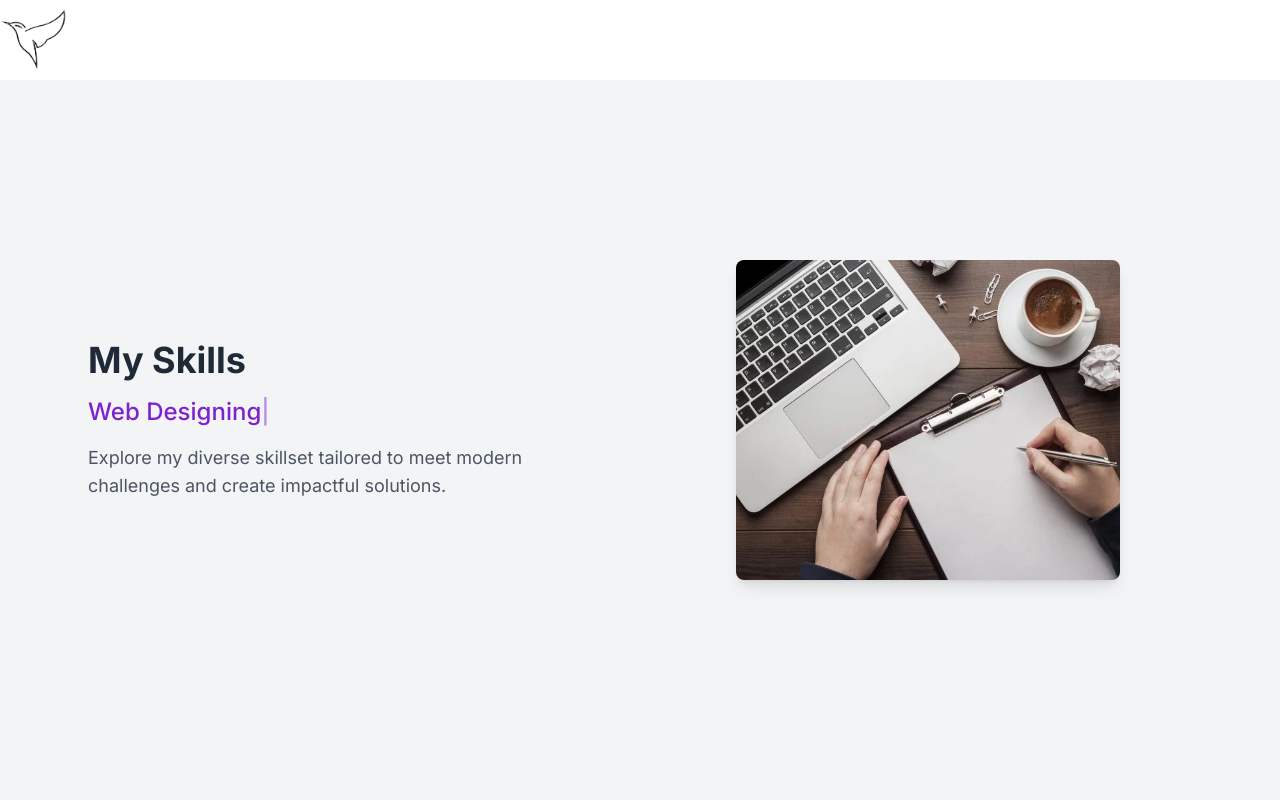
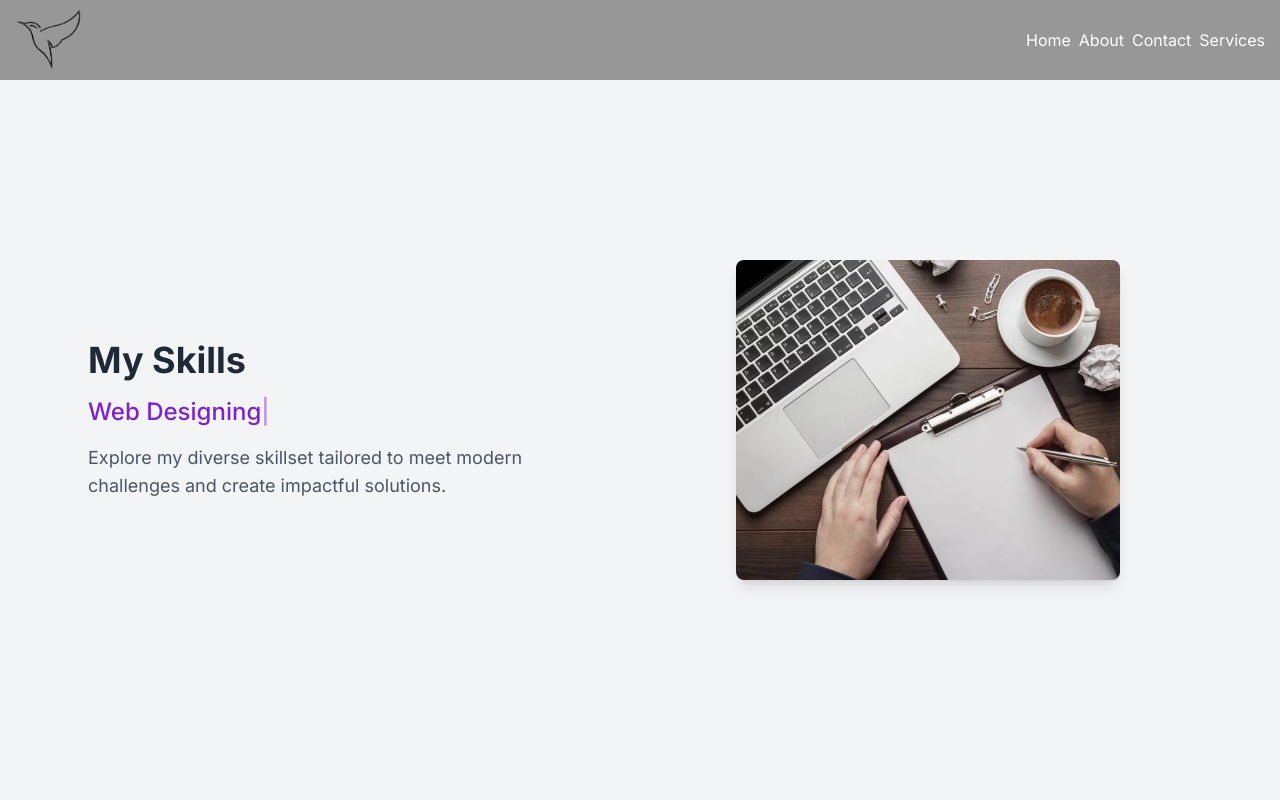
Before and after one commit to shahzil-shahzad1/Next-Js-14-Website, a Next.js app: page / in a window 1280 px wide. Shown: the top 800 px of the page. Built offline with nearby package versions, Linux system fonts and the light colour scheme.

Commit message:
Update globals.css

```diff
--- a/app/globals.css
+++ b/app/globals.css
@@ -3,8 +3,27 @@
 @tailwind utilities;
 
 nav{
+     display: flex;
+    justify-content: space-between;
+    align-items: center;
+    height: 80px;
+    padding: 4px 15px;
+    width: 100%;
+    position: sticky;
+    z-index: 10;
+    top: 0;
+    background: #979797;
+    color: white;
+}
+
+ul{
   display: flex;
-  justify-content: between;
+  justify-content: space-evenly;
+  gap: 8px;
+  align-items: center;
+}
+ul li{
+  color: white!important;
 }
 
 
```
